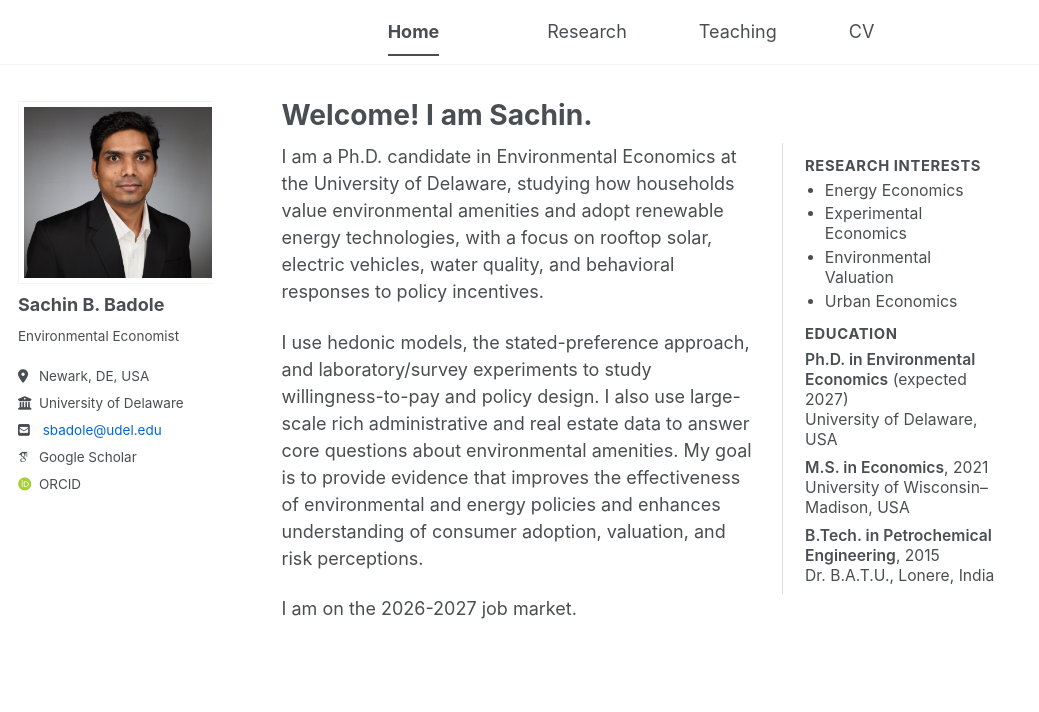
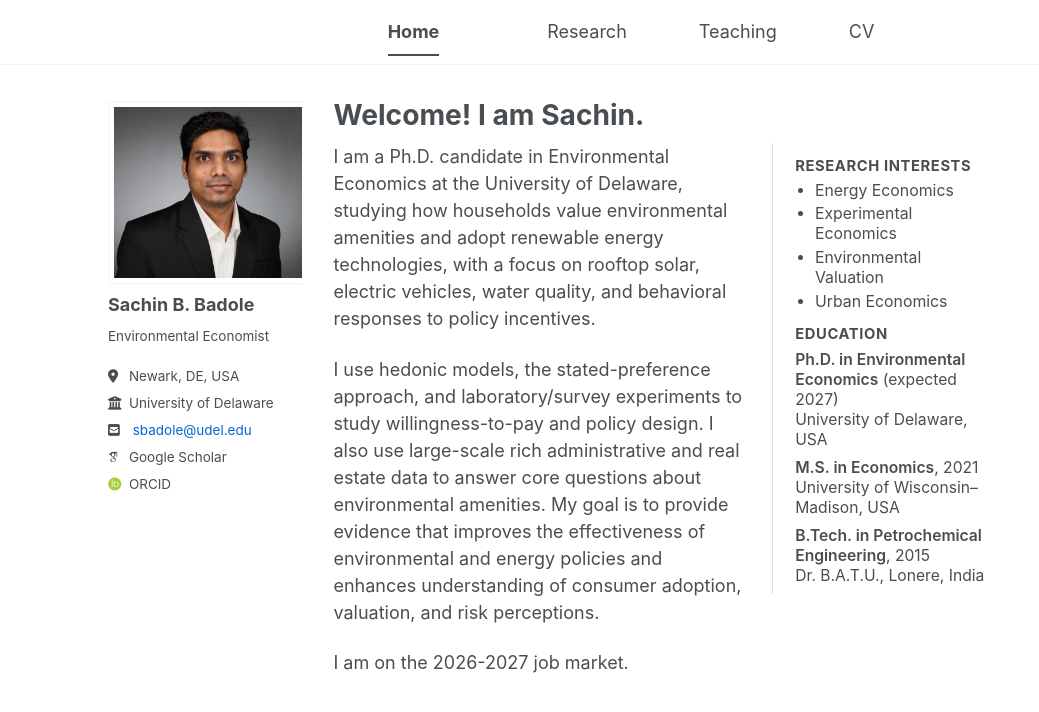
Before and after one commit to sachin-b-badole/sachin-b-badole.github.io, a Jekyll site: the page built from _pages/about.md, in a window 1280 px wide. Shown: the top 712 px of the page, without its empty margins (0-1039 px from the left). Built offline with Jekyll 4.4.1, drawn with Linux system fonts in a browser that asks for light colours; some web fonts are replaced; a script bundle is joined from its source files by our own code; library files that are not in the unit come from our copies.

Commit message:
Update custom.css

```diff
--- a/assets/css/custom.css
+++ b/assets/css/custom.css
@@ -239,6 +239,13 @@ img {
 }
 
 
+/* Center the main page content (sidebar + bio + right column) */
+#main {
+  max-width: 1100px;              /* total width: sidebar + middle + right */
+  margin-left: auto;
+  margin-right: auto;
+}
+
 
 
 
```
